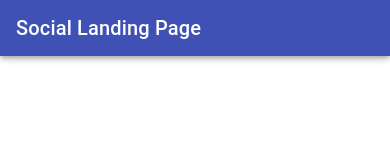
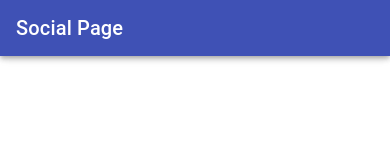
Before and after one commit to snowleopardAlexa/queen-social-landing-page-mui, a React (Create React App) app: page / in a window 390 px wide. Shown: the top 160 px of the page. Built offline with nearby package versions, Linux system fonts and the light colour scheme.

Commit message:
add logo large and small with breakpoints

```diff
--- a/src/components/Navbar.jsx
+++ b/src/components/Navbar.jsx
@@ -2,7 +2,18 @@ import { makeStyles, AppBar, Toolbar, Typography } from "@material-ui/core";
 
 
 const useStyles = makeStyles((theme) => ({
-
+  logoLg: {
+      display: "none",
+      [theme.breakpoints.up("sm")]: {
+          display: "block",
+      },
+    },
+    logoSm: {
+       display: "block",
+       [theme.breakpoints.up("sm")]: {
+          display: "none",
+        },
+     },
 }));
 
 function Navbar() {
@@ -12,8 +23,11 @@ function Navbar() {
   return (
     <AppBar>
         <Toolbar>
-            <Typography variant="h6">
+            <Typography variant="h6" className={classes.logoLg}>
                Social Landing Page
+            </Typography>
+            <Typography variant="h6" className={classes.logoSm}>
+               Social Page
             </Typography>
         </Toolbar>
     </AppBar>
```
